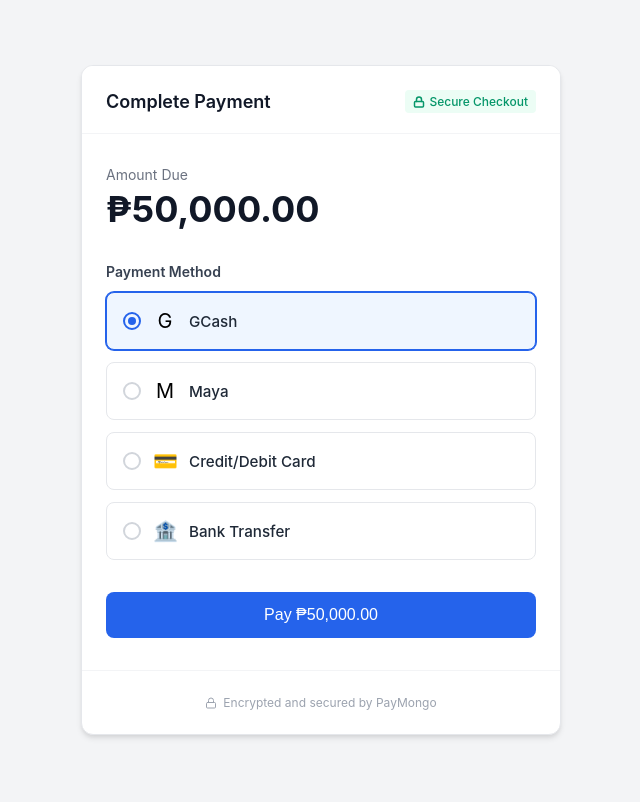
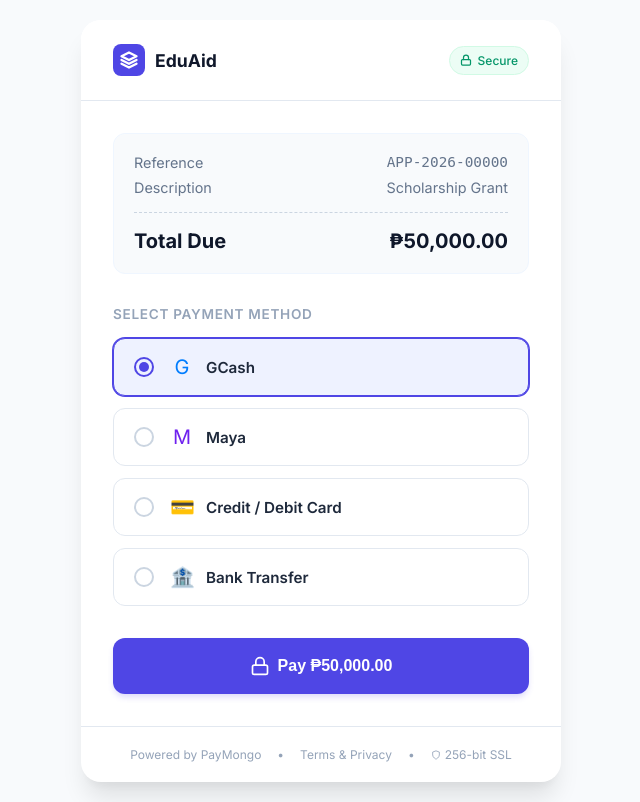
Before and after one commit to twistedwarden/esm_v3, a Laravel app: page /payment/mock-checkout/1 in a window 1280 px wide. Shown: the whole page, without its empty margins (319-959 px from the left). Before the commit the page ends 738 px from the top, so only its background shows below. Run offline with Laravel 12, Linux system fonts and the light colour scheme.

Commit message:
disbursement

```diff
--- a/microservices/aid_service/resources/views/mock-checkout.blade.php
+++ b/microservices/aid_service/resources/views/mock-checkout.blade.php
@@ -1,20 +1,17 @@
 <!DOCTYPE html>
 <html lang="en">
-
 <head>
     <meta charset="UTF-8">
     <meta name="viewport" content="width=device-width, initial-scale=1.0">
-    <title>Mock Payment Checkout</title>
+    <title>Secure Payment</title>
+    <link href="https://fonts.googleapis.com/css2?family=Inter:wght@400;500;600;700&display=swap" rel="stylesheet">
     <style>
-        * {
-            margin: 0;
-            padding: 0;
-            box-sizing: border-box;
-        }
+        * { margin: 0; padding: 0; box-sizing: border-box; }
 
         body {
-            font-family: 'Inter', -apple-system, BlinkMacSystemFont, 'Segoe UI', Roboto, sans-serif;
-            background-color: #f3f4f6;
+            font-family: 'Inter', sans-serif;
+            background-color: #f8fafc;
+            color: #1e293b;
             min-height: 100vh;
             display: flex;
             align-items: center;
@@ -22,300 +19,399 @@
             padding: 20px;
         }
 
-        .checkout-container {
-            background: white;
-            border-radius: 12px;
-            box-shadow: 0 4px 6px -1px rgba(0, 0, 0, 0.1), 0 2px 4px -1px rgba(0, 0, 0, 0.06);
-            max-width: 480px;
+        .bg-pattern {
+            position: fixed;
+            top: 0;
+            left: 0;
             width: 100%;
-            overflow: hidden;
-            border: 1px solid #e5e7eb;
+            height: 100%;
+            background: linear-gradient(135deg, #4f46e5 0%, #06b6d4 100%);
+            opacity: 0.05;
+            z-index: -1;
+            background-image: radial-gradient(#4f46e5 0.5px, transparent 0.5px), radial-gradient(#4f46e5 0.5px, #f8fafc 0.5px);
+            background-size: 20px 20px;
+            background-position: 0 0, 10px 10px;
         }
 
-        .checkout-header {
+        .checkout-wrapper {
+            width: 100%;
+            max-width: 480px;
+            background: white;
+            border-radius: 20px;
+            box-shadow: 0 20px 25px -5px rgba(0, 0, 0, 0.1), 0 10px 10px -5px rgba(0, 0, 0, 0.04);
+            overflow: hidden;
+            position: relative;
+        }
+
+        .header {
+            padding: 24px 32px;
+            border-bottom: 1px solid #e2e8f0;
+            display: flex;
+            justify-content: space-between;
+            align-items: center;
             background: #ffffff;
-            padding: 24px 24px 20px;
-            border-bottom: 1px solid #f3f4f6;
+        }
+
+        .brand {
             display: flex;
             align-items: center;
-            justify-content: space-between;
+            gap: 10px;
+            font-weight: 700;
+            font-size: 1.1rem;
+            color: #0f172a;
         }
 
-        .checkout-header h1 {
-            font-size: 1.125rem;
-            font-weight: 600;
-            color: #111827;
+        .brand-icon {
+            width: 32px;
+            height: 32px;
+            background: #4f46e5;
+            border-radius: 8px;
+            display: flex;
+            align-items: center;
+            justify-content: center;
+            color: white;
         }
 
         .secure-badge {
             display: flex;
             align-items: center;
-            gap: 4px;
-            color: #059669;
+            gap: 6px;
             font-size: 0.75rem;
             font-weight: 500;
+            color: #059669;
             background: #ecfdf5;
-            padding: 4px 8px;
-            border-radius: 4px;
+            padding: 6px 10px;
+            border-radius: 99px;
+            border: 1px solid #d1fae5;
         }
 
-        .checkout-body {
-            padding: 32px 24px;
+        .main-content {
+            padding: 32px;
         }
 
-        .amount-section {
+        .order-summary {
             margin-bottom: 32px;
+            padding: 20px;
+            background: #f8fafc;
+            border-radius: 12px;
+            border: 1px solid #eff6ff;
         }
 
-        .amount-label {
-            color: #6b7280;
-            font-size: 0.875rem;
-            margin-bottom: 4px;
+        .summary-row {
+            display: flex;
+            justify-content: space-between;
+            margin-bottom: 8px;
+            font-size: 0.9rem;
+            color: #64748b;
         }
 
-        .amount-value {
-            font-size: 2.25rem;
+        .summary-row.total {
+            margin-top: 16px;
+            margin-bottom: 0;
+            padding-top: 16px;
+            border-top: 1px dashed #cbd5e1;
             font-weight: 700;
-            color: #111827;
+            font-size: 1.25rem;
+            color: #0f172a;
         }
 
-        .payment-methods {
-            margin-bottom: 32px;
+        .section-label {
+            font-size: 0.85rem;
+            font-weight: 600;
+            text-transform: uppercase;
+            letter-spacing: 0.05em;
+            color: #94a3b8;
+            margin-bottom: 16px;
         }
 
-        .section-title {
-            color: #374151;
-            font-size: 0.875rem;
-            font-weight: 600;
-            margin-bottom: 12px;
+        .payment-options {
+            display: grid;
+            gap: 12px;
         }
 
-        .method-option {
+        .option-label {
             display: flex;
             align-items: center;
-            padding: 16px;
-            border: 1px solid #e5e7eb;
-            border-radius: 8px;
-            margin-bottom: 12px;
+            padding: 16px 20px;
+            border: 1.5px solid #e2e8f0;
+            border-radius: 12px;
             cursor: pointer;
-            transition: all 0.2s;
+            transition: all 0.2s ease;
             position: relative;
         }
 
-        .method-option:hover {
-            border-color: #d1d5db;
-            background: #f9fafb;
+        .option-label:hover {
+            border-color: #cbd5e1;
+            background: #f8fafc;
         }
 
-        .method-option.selected {
-            border-color: #2563eb;
-            background: #eff6ff;
-            box-shadow: 0 0 0 1px #2563eb;
+        .option-label.selected {
+            border-color: #4f46e5;
+            background: #eef2ff;
+            box-shadow: 0 0 0 1px #4f46e5;
         }
 
-        .method-option input {
+        .option-radio {
             position: absolute;
             opacity: 0;
         }
 
         .radio-custom {
-            width: 18px;
-            height: 18px;
-            border: 2px solid #d1d5db;
+            width: 20px;
+            height: 20px;
+            border: 2px solid #cbd5e1;
             border-radius: 50%;
-            margin-right: 12px;
-            position: relative;
+            margin-right: 16px;
+            display: grid;
+            place-items: center;
+            transition: all 0.2s;
+        }
+
+        .option-label.selected .radio-custom {
+            border-color: #4f46e5;
+        }
+
+        .radio-custom::after {
+            content: '';
+            width: 10px;
+            height: 10px;
+            background: #4f46e5;
+            border-radius: 50%;
+            transform: scale(0);
+            transition: transform 0.2s;
+        }
+
+        .option-label.selected .radio-custom::after {
+            transform: scale(1);
+        }
+
+        .method-info {
             display: flex;
             align-items: center;
-            justify-content: center;
-        }
-
-        .method-option.selected .radio-custom {
-            border-color: #2563eb;
-        }
-
-        .method-option.selected .radio-custom::after {
-            content: '';
-            width: 8px;
-            height: 8px;
-            background: #2563eb;
-            border-radius: 50%;
+            gap: 12px;
+            flex: 1;
         }
 
         .method-icon {
-            margin-right: 12px;
             font-size: 1.25rem;
             width: 24px;
             text-align: center;
         }
 
         .method-name {
-            font-weight: 500;
-            color: #1f2937;
+            font-weight: 600;
             font-size: 0.95rem;
         }
 
-        .pay-button {
+        .submit-btn {
             width: 100%;
-            padding: 14px;
-            background: #2563eb;
+            padding: 18px;
+            background: #4f46e5;
             color: white;
             border: none;
-            border-radius: 8px;
+            border-radius: 12px;
             font-size: 1rem;
-            font-weight: 500;
+            font-weight: 600;
             cursor: pointer;
-            transition: background-color 0.2s;
+            margin-top: 32px;
+            transition: all 0.2s;
+            box-shadow: 0 4px 6px -1px rgba(79, 70, 229, 0.2);
             display: flex;
             align-items: center;
             justify-content: center;
             gap: 8px;
         }
 
-        .pay-button:hover {
-            background: #1d4ed8;
+        .submit-btn:hover {
+            background: #4338ca;
+            transform: translateY(-1px);
+            box-shadow: 0 10px 15px -3px rgba(79, 70, 229, 0.3);
         }
 
-        .footer-note {
+        .submit-btn:active {
+            transform: translateY(0);
+        }
+
+        .footer {
+            padding: 20px;
             text-align: center;
-            padding: 24px;
-            border-top: 1px solid #f3f4f6;
-            color: #9ca3af;
             font-size: 0.75rem;
+            color: #94a3b8;
+            border-top: 1px solid #e2e8f0;
             display: flex;
+            justify-content: center;
+            gap: 16px;
+        }
+
+        /* Loading State */
+        .loading-overlay {
+            position: absolute;
+            top: 0;
+            left: 0;
+            width: 100%;
+            height: 100%;
+            background: rgba(255, 255, 255, 0.9);
+            display: flex;
+            flex-direction: column;
             align-items: center;
             justify-content: center;
-            gap: 6px;
+            z-index: 10;
+            opacity: 0;
+            pointer-events: none;
+            transition: opacity 0.3s;
         }
 
-        .loading {
-            display: none;
-            text-align: center;
-            padding: 40px 20px;
-        }
-
-        .loading.show {
-            display: block;
+        .loading-overlay.active {
+            opacity: 1;
+            pointer-events: all;
         }
 
         .spinner {
-            border: 3px solid #f3f3f3;
-            border-top: 3px solid #2563eb;
+            width: 40px;
+            height: 40px;
+            border: 3px solid #e2e8f0;
+            border-top-color: #4f46e5;
             border-radius: 50%;
-            width: 32px;
-            height: 32px;
-            animation: spin 1s linear infinite;
-            margin: 0 auto 16px;
+            animation: spin 0.8s linear infinite;
+            margin-bottom: 16px;
         }
 
-        @keyframes spin {
-            0% {
-                transform: rotate(0deg);
-            }
+        @keyframes spin { to { transform: rotate(360deg); } }
 
-            100% {
-                transform: rotate(360deg);
-            }
-        }
     </style>
 </head>
+<body>
+    <div class="bg-pattern"></div>
 
-<body>
-    <div class="checkout-container">
-        <div class="checkout-header">
-            <h1>Complete Payment</h1>
+    <div class="checkout-wrapper">
+        <!-- Header -->
+        <div class="header">
+            <div class="brand">
+                <div class="brand-icon">
+                    <svg width="18" height="18" viewBox="0 0 24 24" fill="none" stroke="currentColor" stroke-width="3" stroke-linecap="round" stroke-linejoin="round"><path d="M12 2L2 7l10 5 10-5-10-5zM2 17l10 5 10-5M2 12l10 5 10-5"/></svg>
+                </div>
+                EduAid
+            </div>
             <div class="secure-badge">
-                <svg width="12" height="12" viewBox="0 0 24 24" fill="none" stroke="currentColor" stroke-width="3"
-                    stroke-linecap="round" stroke-linejoin="round">
-                    <rect x="3" y="11" width="18" height="11" rx="2" ry="2"></rect>
-                    <path d="M7 11V7a5 5 0 0 1 10 0v4"></path>
-                </svg>
-                Secure Checkout
+                <svg width="12" height="12" viewBox="0 0 24 24" fill="none" stroke="currentColor" stroke-width="2.5" stroke-linecap="round" stroke-linejoin="round"><rect x="3" y="11" width="18" height="11" rx="2" ry="2"></rect><path d="M7 11V7a5 5 0 0 1 10 0v4"></path></svg>
+                Secure
             </div>
         </div>
 
-        <div class="checkout-body" id="paymentForm">
-            <div class="amount-section">
-                <div class="amount-label">Amount Due</div>
-                <div class="amount-value">₱{{ number_format($amount, 2) }}</div>
+        <!-- Main Body -->
+        <div class="main-content">
+
+            <!-- Order Summary -->
+            <div class="order-summary">
+                <div class="summary-row">
+                    <span>Reference</span>
+                    <span style="font-family: monospace;">APP-{{ request('application_id') ?? '2026-00000' }}</span>
+                </div>
+                <div class="summary-row">
+                    <span>Description</span>
+                    <span>Scholarship Grant</span>
+                </div>
+                <div class="summary-row total">
+                    <span>Total Due</span>
+                    <span>₱{{ number_format($amount, 2) }}</span>
+                </div>
             </div>
 
-            <div class="payment-methods">
-                <div class="section-title">Payment Method</div>
+            <!-- Payment Methods -->
+            <div class="section-label">Select Payment Method</div>
 
-                @php
-                    $preferred = request('method', 'gcash'); // Default to GCash if not specified
-                @endphp
+            <form action="{{ route('payment.mock-complete', ['id' => $paymentId]) }}" method="POST" id="paymentForm">
+                @csrf
+                <input type="hidden" name="application_id" value="{{ $applicationId }}">
 
-                <label class="method-option {{ $preferred == 'gcash' ? 'selected' : '' }}">
-                    <input type="radio" name="method" value="gcash" {{ $preferred == 'gcash' ? 'checked' : '' }}>
+                @php $preferred = request('method', 'gcash'); @endphp
+
+                <div class="payment-options">
+                    <!-- GCash -->
+                    <label class="option-label {{ $preferred == 'gcash' ? 'selected' : '' }}" onclick="selectMethod(this)">
+                        <input type="radio" name="method" value="gcash" class="option-radio" {{ $preferred == 'gcash' ? 'checked' : '' }}>
                         <div class="radio-custom"></div>
-                    <span class="method-icon">G</span>
+                        <div class="method-info">
+                            <span class="method-icon" style="color: #007DFE;">G</span>
                             <span class="method-name">GCash</span>
+                        </div>
                     </label>
 
-                <label class="method-option {{ $preferred == 'maya' || $preferred == 'paymaya' ? 'selected' : '' }}">
-                    <input type="radio" name="method" value="maya" {{ $preferred == 'maya' || $preferred == 'paymaya' ? 'checked' : '' }}>
+                    <!-- Maya -->
+                    <label class="option-label {{ $preferred == 'maya' || $preferred == 'paymaya' ? 'selected' : '' }}" onclick="selectMethod(this)">
+                        <input type="radio" name="method" value="maya" class="option-radio" {{ $preferred == 'maya' || $preferred == 'paymaya' ? 'checked' : '' }}>
                         <div class="radio-custom"></div>
-                    <span class="method-icon">M</span>
+                        <div class="method-info">
+                            <span class="method-icon" style="color: #6f21ef;">M</span>
                             <span class="method-name">Maya</span>
+                        </div>
                     </label>
 
-                <label class="method-option {{ $preferred == 'card' ? 'selected' : '' }}">
-                    <input type="radio" name="method" value="card" {{ $preferred == 'card' ? 'checked' : '' }}>
+                    <!-- Card -->
+                    <label class="option-label {{ $preferred == 'card' ? 'selected' : '' }}" onclick="selectMethod(this)">
+                        <input type="radio" name="method" value="card" class="option-radio" {{ $preferred == 'card' ? 'checked' : '' }}>
                         <div class="radio-custom"></div>
+                        <div class="method-info">
                             <span class="method-icon">💳</span>
-                    <span class="method-name">Credit/Debit Card</span>
+                            <span class="method-name">Credit / Debit Card</span>
+                        </div>
                     </label>
 
-                <label class="method-option {{ $preferred == 'bank_transfer' ? 'selected' : '' }}">
-                    <input type="radio" name="method" value="bank_transfer" {{ $preferred == 'bank_transfer' ? 'checked' : '' }}>
+                    <!-- Bank Transfer -->
+                    <label class="option-label {{ $preferred == 'bank_transfer' ? 'selected' : '' }}" onclick="selectMethod(this)">
+                        <input type="radio" name="method" value="bank_transfer" class="option-radio" {{ $preferred == 'bank_transfer' ? 'checked' : '' }}>
                         <div class="radio-custom"></div>
+                        <div class="method-info">
                             <span class="method-icon">🏦</span>
                             <span class="method-name">Bank Transfer</span>
+                        </div>
                     </label>
                 </div>
 
-            <form action="{{ route('payment.mock-complete', ['id' => $paymentId]) }}" method="POST">
-                @csrf
-                <input type="hidden" name="application_id" value="{{ $applicationId }}">
-                <button type="submit" class="pay-button" id="payBtn">
+                <button type="submit" class="submit-btn" id="submitBtn">
+                    <svg width="20" height="20" viewBox="0 0 24 24" fill="none" stroke="currentColor" stroke-width="2" stroke-linecap="round" stroke-linejoin="round"><rect x="3" y="11" width="18" height="11" rx="2" ry="2"></rect><path d="M7 11V7a5 5 0 0 1 10 0v4"></path></svg>
                     Pay ₱{{ number_format($amount, 2) }}
                 </button>
             </form>
         </div>
 
-        <div class="loading" id="loadingState">
-            <div class="spinner"></div>
-            <p style="color: #4b5563; font-weight: 500;">Processing secure payment...</p>
-            <p style="color: #9ca3af; font-size: 0.875rem; margin-top: 8px;">Please do not close this window</p>
+        <!-- Footer -->
+        <div class="footer">
+            <span>Powered by PayMongo</span>
+            <span>•</span>
+            <span>Terms & Privacy</span>
+            <span>•</span>
+            <span style="display: flex; align-items: center; gap: 4px;">
+                <svg width="10" height="10" viewBox="0 0 24 24" fill="none" stroke="currentColor" stroke-width="2"><path d="M12 22s8-4 8-10V5l-8-3-8 3v7c0 6 8 10 8 10z"/></svg> 256-bit SSL
+            </span>
         </div>
 
-        <div class="footer-note">
-            <svg width="12" height="12" viewBox="0 0 24 24" fill="none" stroke="currentColor" stroke-width="2"
-                stroke-linecap="round" stroke-linejoin="round">
-                <rect x="3" y="11" width="18" height="11" rx="2" ry="2"></rect>
-                <path d="M7 11V7a5 5 0 0 1 10 0v4"></path>
-            </svg>
-            Encrypted and secured by PayMongo
+        <!-- Loading Overlay -->
+        <div class="loading-overlay" id="loadingOverlay">
+            <div class="spinner"></div>
+            <h3 style="font-weight: 600; color: #1e293b;">Processing Payment...</h3>
+            <p style="color: #64748b; font-size: 0.9rem; margin-top: 8px;">Please do not close this window.</p>
         </div>
     </div>
 
     <script>
-        // Handle method selection styling
-        document.querySelectorAll('.method-option').forEach(option => {
-            option.addEventListener('click', function () {
-                document.querySelectorAll('.method-option').forEach(o => o.classList.remove('selected'));
-                this.classList.add('selected');
-            });
-        });
+        function selectMethod(element) {
+            // Remove selected class from all options
+            document.querySelectorAll('.option-label').forEach(el => el.classList.remove('selected'));
+            // Add selected class to clicked option
+            element.classList.add('selected');
+            // Check the radio input
+            element.querySelector('input').checked = true;
+        }
 
-        // Handle form submission
-        document.querySelector('form').addEventListener('submit', function () {
-            document.getElementById('paymentForm').style.display = 'none';
-            document.getElementById('loadingState').classList.add('show');
+        document.getElementById('paymentForm').addEventListener('submit', function() {
+            document.getElementById('loadingOverlay').classList.add('active');
+
+            // Disable button to prevent double submission
+            const btn = document.getElementById('submitBtn');
+            btn.style.opacity = '0.7';
+            btn.style.pointerEvents = 'none';
         });
     </script>
 </body>
-
 </html>
```
Lines whose indentation alone changed are shown as unchanged.
